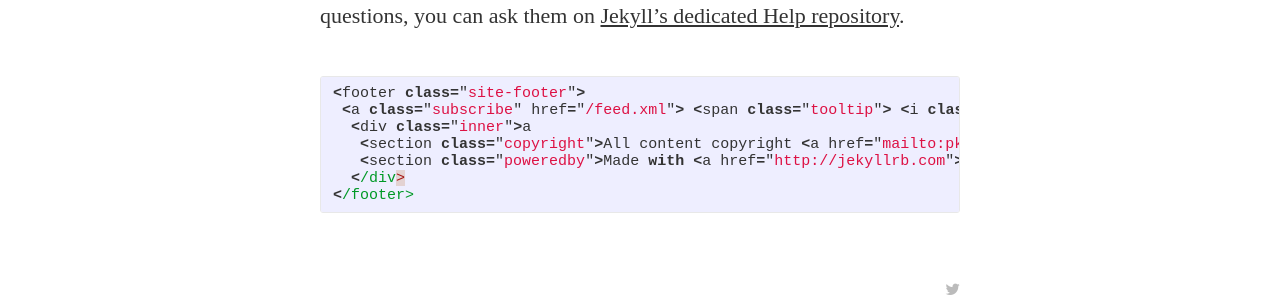
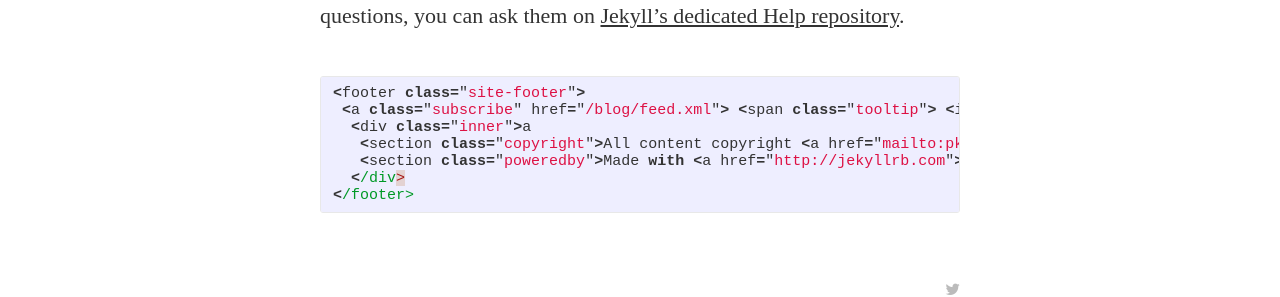
Before and after one commit to pkmandke/blog, a Jekyll site: the page built from _posts/2014-08-29-welcome-to-jekyll.markdown, in a window 1280 px wide and 900 px high, scrolled down 1414 px. Shown: the part 158-455 px from the top of the window. Built offline with Jekyll 4.4.1, drawn with Linux system fonts in a browser that asks for light colours; nearby versions of some CDN libraries; some web fonts are replaced.

Commit message:
Update baseurl in _config.yml
why?: https://stackoverflow.com/a/62741867

```diff
--- a/_config.yml
+++ b/_config.yml
@@ -22,8 +22,8 @@ author_image: "/assets/images/author.jpg"
 
 paginate:	5
 
-url: "https://pkmandke.github.io/blog" # the base hostname & protocol for your site
-baseurl: ""
+url: "https://pkmandke.github.io" # the base hostname & protocol for your site
+baseurl: "/blog"
 #used to display twitter cards
 twitter_handle: '@pkmandke'
 
```
